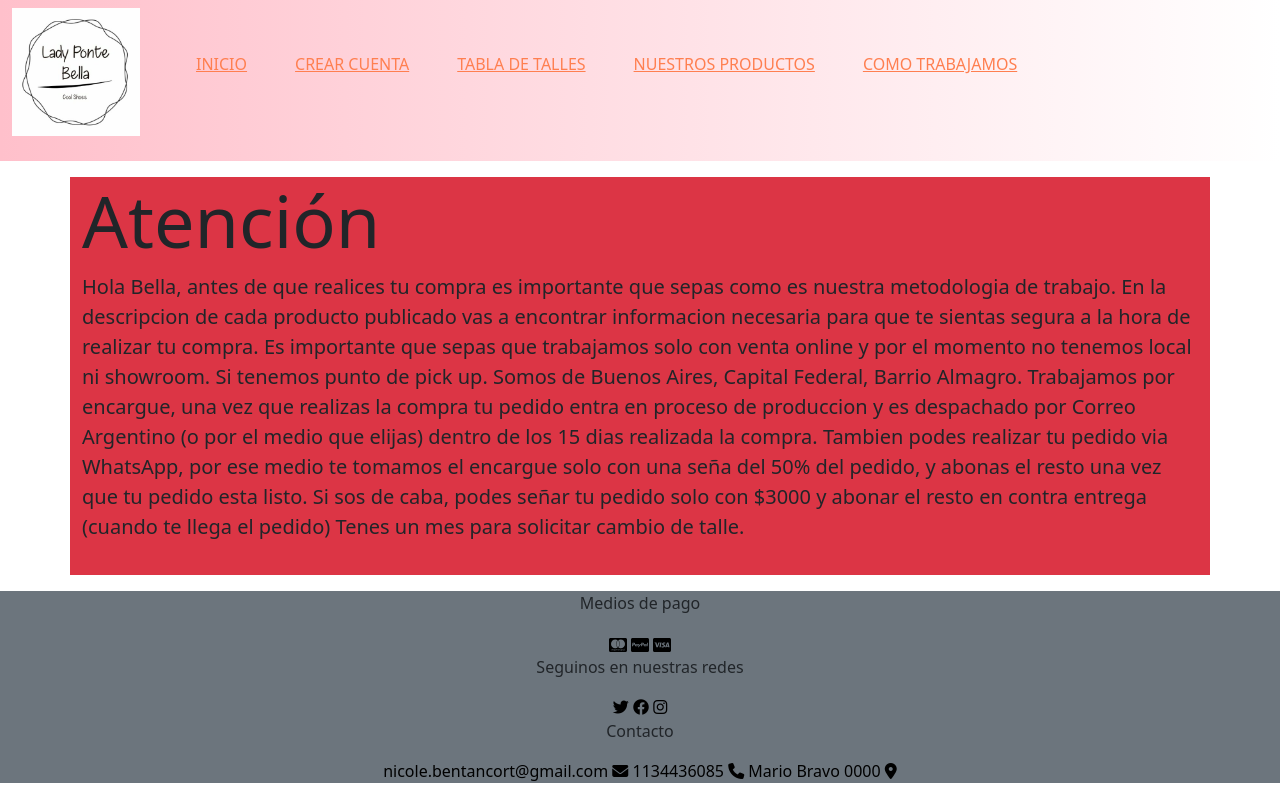
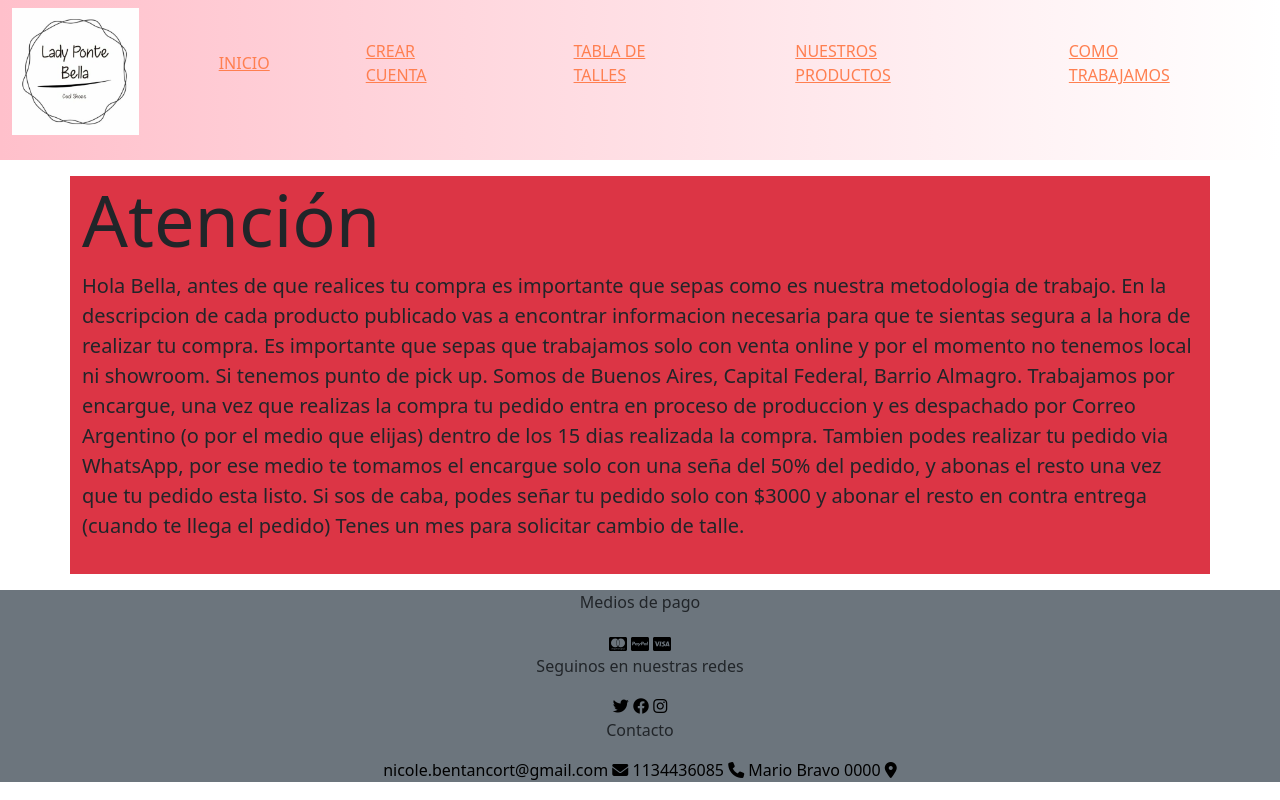
Before and after one commit to Agustina140194/Proyecto-original, a plain HTML site: page comotrabajamos.html in a window 1280 px wide. Drawn offline with nearby package versions, Linux system fonts and the light colour scheme.

Commit message:
modifico

```diff
--- a/comotrabajamos.html
+++ b/comotrabajamos.html
@@ -70,25 +70,25 @@
 
           <div class="collapse navbar-collapse" id="navbarNavDropdown">
             <ul class="nav-list">
-              <li class="px-4">
+              <li class="px-5">
                 <a class="nav-list__link" href="index.html">Inicio</a>
               </li>
-              <li class="px-4">
+              <li class="px-5">
                 <a class="nav-list__link" href="formulario.html"
                   >Crear cuenta</a
                 >
               </li>
-              <li class="px-4">
+              <li class="px-5">
                 <a class="nav-list__link" href="tablatalles.html"
                   >Tabla de talles</a
                 >
               </li>
-              <li class="px-4">
+              <li class="px-5">
                 <a class="nav-list__link" href="productos.html"
                   >Nuestros productos</a
                 >
               </li>
-              <li class="px-4">
+              <li class="px-5">
                 <a class="nav-list__link">Como trabajamos</a>
               </li>
             </ul>
```
Also changed, not shown: formulario.html (+5 -5 lines), productos.html (+5 -5 lines), tablatalles.html (+5 -5 lines).
